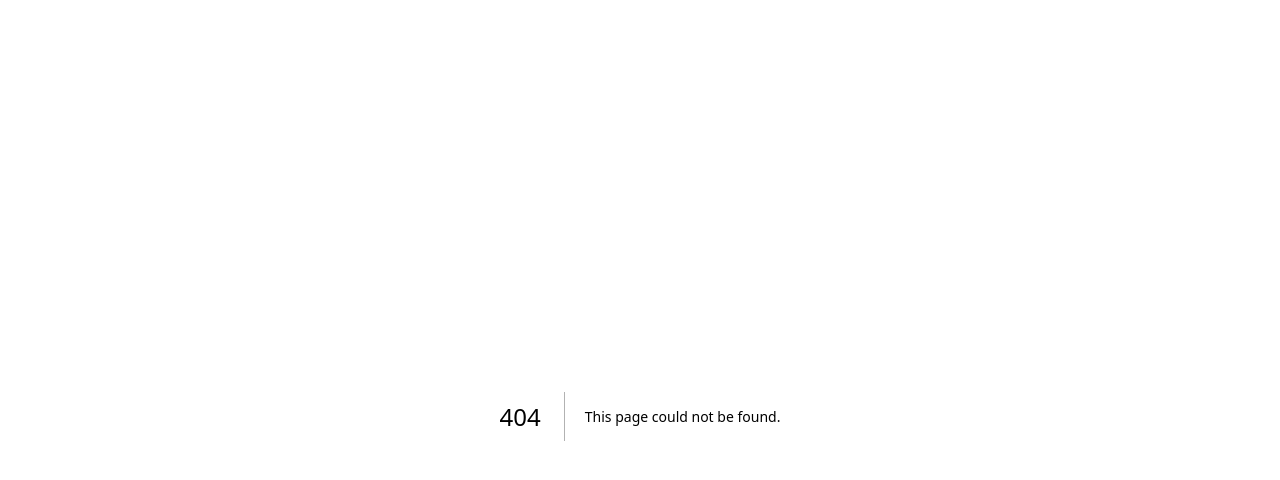
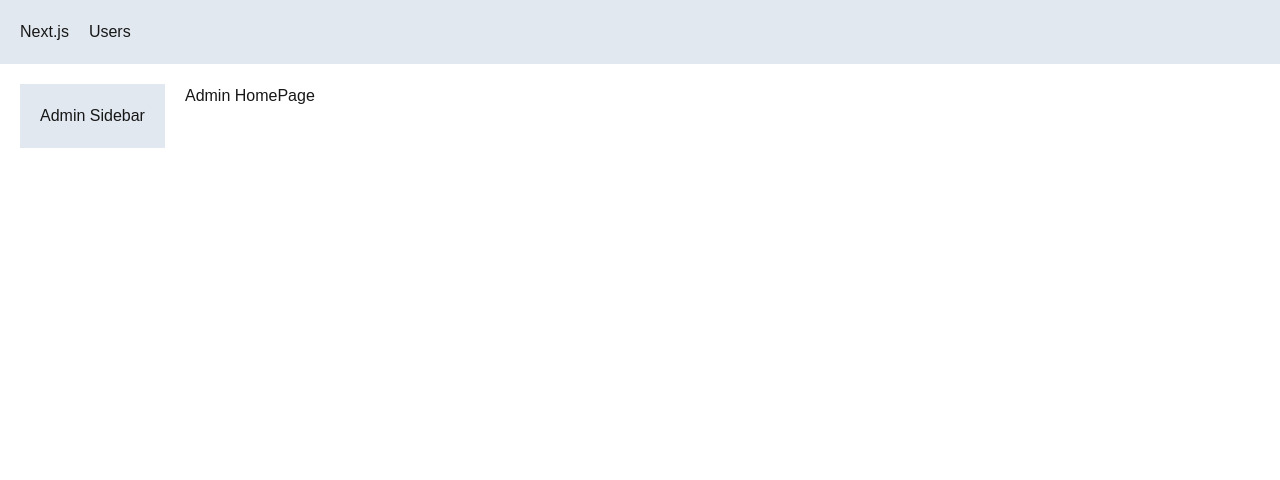
Before and after one commit to zoltan76szucs/next-course, a Next.js app: page /admin in a window 1280 px wide. Before the commit this address had no page. Shown: the top 480 px of the page. Built offline with nearby package versions, Linux system fonts and the light colour scheme.

Commit message:
Layouts P25

```diff
--- /dev/null
+++ b/app/NavBar.tsx
@@ -0,0 +1,16 @@
+import Link from "next/link";
+import React from "react";
+
+const NavBar = () => {
+  return (
+    <div className="flex bg-slate-200 p-5">
+      {" "}
+      <Link href="/" className="mr-5">
+        Next.js
+      </Link>
+      <Link href="/users">Users</Link>
+    </div>
+  );
+};
+
+export default NavBar;
--- /dev/null
+++ b/app/admin/layout.tsx
@@ -0,0 +1,16 @@
+import React, { ReactNode } from "react";
+
+interface Props {
+  children: ReactNode;
+}
+
+const AdminLayout = ({children} : Props) => {
+  return (
+    <div className="flex">
+       <aside className="bg-slate-200 p-5 mr-5">Admin Sidebar</aside>
+       <div>{children}</div>
+    </div>
+    )
+};
+
+export default AdminLayout;
--- /dev/null
+++ b/app/admin/page.tsx
@@ -0,0 +1,9 @@
+import React from 'react'
+
+const AdminHomePage = () => {
+  return (
+    <div>Admin HomePage</div>
+  )
+}
+
+export default AdminHomePage
--- a/app/globals.css
+++ b/app/globals.css
@@ -14,6 +14,12 @@
 
 body {
   color: var(--foreground);
-  padding: 1rem;
+
   font-family: Arial, Helvetica, sans-serif;
 }
+
+@layer base{
+  h1{
+    @apply font-extrabold text-2xl mb-3
+  }
+}
--- a/app/layout.tsx
+++ b/app/layout.tsx
@@ -1,6 +1,7 @@
 import type { Metadata } from "next";
 import localFont from "next/font/local";
 import "./globals.css";
+import NavBar from "./NavBar";
 
 const geistSans = localFont({
   src: "./fonts/GeistVF.woff",
@@ -28,7 +29,8 @@
       <body
         className={`${geistSans.variable} ${geistMono.variable} antialiased`}
       >
-        {children}
+        <NavBar></NavBar>
+        <main className="p-5"> {children} </main>
       </body>
     </html>
   );
```
